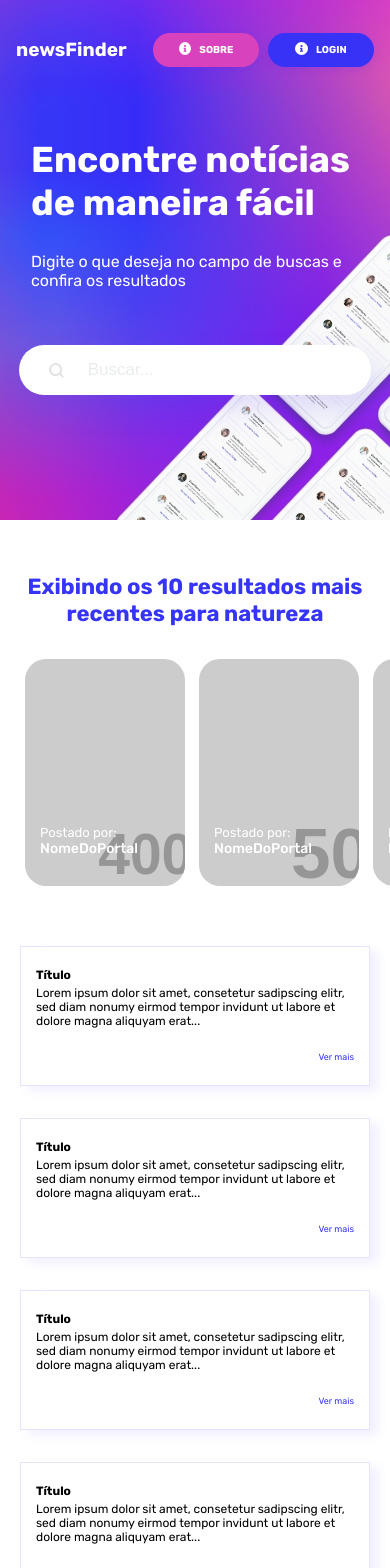
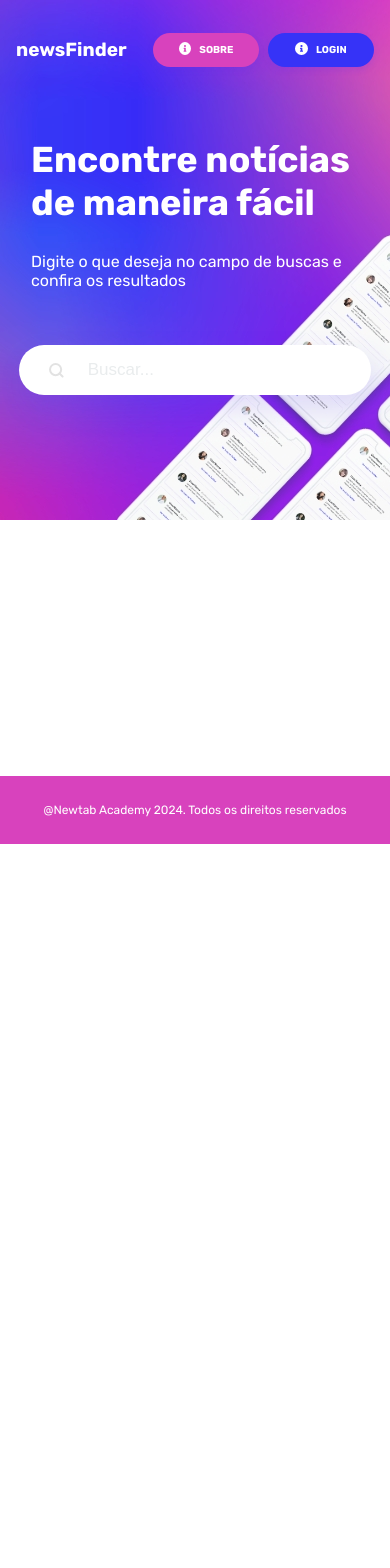
Before and after one commit to andre-rosatto/newtab-newsfinder, a React (Create React App) app: page / in a window 390 px wide. Shown: the top 1568 px of the page. After the commit the page ends 844 px from the top, so only its background shows below. Built offline with nearby package versions, Linux system fonts and the light colour scheme.

Commit message:
implementação da busca

```diff
--- a/src/components/SearchResults.jsx
+++ b/src/components/SearchResults.jsx
@@ -7,7 +7,6 @@ const DESKTOP_THRESHOLD = 750;
 const SearchResults = ({ query, results }) => {
 	const [itemWidth, setItemWidth] = useState(0);
 	const [gap, setGap] = useState(0);
-
 
 	useEffect(() => {
 		const handleResize = () => {
@@ -35,10 +34,21 @@ const SearchResults = ({ query, results }) => {
 					gap={gap}
 					itemWidth={itemWidth}
 					items={results.map((result, idx) =>
-						<div className="carouselItem" onClick={() => handleImageClick(idx)}>
-							<img src={result.image} alt={`imagem ${idx}`} />
+						<div
+							className="carouselItem"
+							onClick={() => handleImageClick(idx)}
+							style={{ backgroundImage: `url("${result.image}")` }}
+						>
+							{/* <img src={result.image} alt={`imagem ${idx}`} /> */}
 							<p>Postado por:
-								<span>{result.author}</span>
+								<a
+									href={result.source.url}
+									rel="noreferrer"
+									target="_blank"
+									onClick={e => e.stopPropagation()}
+								>
+									{result.source.name}
+								</a>
 							</p>
 						</div>
 					)}
@@ -52,9 +62,15 @@ const SearchResults = ({ query, results }) => {
 			{results.length > 0 && <div className="newsCardWrapper">
 				{results.map((result, idx) => <div className="newsCard" key={idx}>
 					<h2>{result.title}</h2>
-					<p>{result.text}</p>
+					<p>{result.content}</p>
 					<div>
-						<a href="/">Ver mais</a>
+						<a
+							href={result.url}
+							rel="noreferrer"
+							target="_blank"
+						>
+							Ver mais
+						</a>
 					</div>
 				</div>)}
 			</div>
--- a/src/css/Carousel.css
+++ b/src/css/Carousel.css
@@ -1,6 +1,7 @@
 .Carousel {
 	height: 100%;
 	position: relative;
+	overscroll-behavior-x: none;
 }
 
 .Carousel__wrapper {
--- a/src/css/SearchResults.css
+++ b/src/css/SearchResults.css
@@ -30,6 +30,8 @@
 	position: relative;
 	overflow: hidden;
 	border-radius: 21px;
+	background-size: cover;
+	background-position: center;
 }
 
 .searchResults div.carouselItem p {
@@ -43,10 +45,12 @@
 	font-weight: normal;
 }
 
-.searchResults div.carouselItem p span {
+.searchResults div.carouselItem p a {
 	display: block;
 	font-size: 21px;
 	font-weight: 500;
+	text-decoration: none;
+	color: white;
 }
 
 /* carrossel de imagens */
@@ -70,7 +74,6 @@
 .searchResults .Carousel__button-disabled {
 	opacity: 0.5;
 	cursor: default;
-	pointer-events: none;
 }
 
 .searchResults .previousButton {
@@ -179,7 +182,7 @@
 		font-size: 13px;
 	}
 
-	.searchResults div.carouselItem p span {
+	.searchResults div.carouselItem p a {
 		font-size: 14px;
 	}
 
--- a/src/pages/Home.jsx
+++ b/src/pages/Home.jsx
@@ -6,73 +6,76 @@ import Navbar from '../components/Navbar';
 import SearchResults from '../components/SearchResults';
 
 // mock de resultados de busca para teste
-const SEARCH_RESULTS = {
-	query: 'natureza',
-	results: [{
-		title: 'Título',
-		text: 'Lorem ipsum dolor sit amet, consetetur sadipscing elitr, sed diam nonumy eirmod tempor invidunt ut labore et dolore magna aliquyam erat...',
-		image: 'https://placehold.co/400x400/333/888',
-		author: 'NomeDoPortal',
-	},
-	{
-		title: 'Título',
-		text: 'Lorem ipsum dolor sit amet, consetetur sadipscing elitr, sed diam nonumy eirmod tempor invidunt ut labore et dolore magna aliquyam erat...',
-		image: 'https://placehold.co/500x400/333/888',
-		author: 'NomeDoPortal',
-	},
-	{
-		title: 'Título',
-		text: 'Lorem ipsum dolor sit amet, consetetur sadipscing elitr, sed diam nonumy eirmod tempor invidunt ut labore et dolore magna aliquyam erat...',
-		image: 'https://placehold.co/400x500/333/888',
-		author: 'NomeDoPortal',
-	},
-	{
-		title: 'Título',
-		text: 'Lorem ipsum dolor sit amet, consetetur sadipscing elitr, sed diam nonumy eirmod tempor invidunt ut labore et dolore magna aliquyam erat...',
-		image: 'https://placehold.co/600x400/333/888',
-		author: 'NomeDoPortal',
-	},
-	{
-		title: 'Título',
-		text: 'Lorem ipsum dolor sit amet, consetetur sadipscing elitr, sed diam nonumy eirmod tempor invidunt ut labore et dolore magna aliquyam erat...',
-		image: 'https://placehold.co/400x600/333/888',
-		author: 'NomeDoPortal',
-	},
-	{
-		title: 'Título',
-		text: 'Lorem ipsum dolor sit amet, consetetur sadipscing elitr, sed diam nonumy eirmod tempor invidunt ut labore et dolore magna aliquyam erat...',
-		image: 'https://placehold.co/800x500/333/888',
-		author: 'NomeDoPortal',
-	},
-	{
-		title: 'Título',
-		text: 'Lorem ipsum dolor sit amet, consetetur sadipscing elitr, sed diam nonumy eirmod tempor invidunt ut labore et dolore magna aliquyam erat...',
-		image: 'https://placehold.co/500x800/333/888',
-		author: 'NomeDoPortal',
-	},
-	{
-		title: 'Título',
-		text: 'Lorem ipsum dolor sit amet, consetetur sadipscing elitr, sed diam nonumy eirmod tempor invidunt ut labore et dolore magna aliquyam erat...',
-		image: 'https://placehold.co/765x334/333/888',
-		author: 'NomeDoPortal',
-	},
-	{
-		title: 'Título',
-		text: 'Lorem ipsum dolor sit amet, consetetur sadipscing elitr, sed diam nonumy eirmod tempor invidunt ut labore et dolore magna aliquyam erat...',
-		image: 'https://placehold.co/445x982/333/888',
-		author: 'NomeDoPortal',
-	},
-	{
-		title: 'Título',
-		text: 'Lorem ipsum dolor sit amet, consetetur sadipscing elitr, sed diam nonumy eirmod tempor invidunt ut labore et dolore magna aliquyam erat...',
-		image: 'https://placehold.co/1000x2345/333/888',
-		author: 'NomeDoPortal',
-	}]
-};
+// const SEARCH_RESULTS = {
+// 	results: [{
+// 		title: 'Título',
+// 		text: 'Lorem ipsum dolor sit amet, consetetur sadipscing elitr, sed diam nonumy eirmod tempor invidunt ut labore et dolore magna aliquyam erat...',
+// 		image: 'https://placehold.co/400x400/333/888',
+// 		author: 'NomeDoPortal',
+// 	},
+// 	{
+// 		title: 'Título',
+// 		text: 'Lorem ipsum dolor sit amet, consetetur sadipscing elitr, sed diam nonumy eirmod tempor invidunt ut labore et dolore magna aliquyam erat...',
+// 		image: 'https://placehold.co/500x400/333/888',
+// 		author: 'NomeDoPortal',
+// 	},
+// 	{
+// 		title: 'Título',
+// 		text: 'Lorem ipsum dolor sit amet, consetetur sadipscing elitr, sed diam nonumy eirmod tempor invidunt ut labore et dolore magna aliquyam erat...',
+// 		image: 'https://placehold.co/400x500/333/888',
+// 		author: 'NomeDoPortal',
+// 	},
+// 	{
+// 		title: 'Título',
+// 		text: 'Lorem ipsum dolor sit amet, consetetur sadipscing elitr, sed diam nonumy eirmod tempor invidunt ut labore et dolore magna aliquyam erat...',
+// 		image: 'https://placehold.co/600x400/333/888',
+// 		author: 'NomeDoPortal',
+// 	},
+// 	{
+// 		title: 'Título',
+// 		text: 'Lorem ipsum dolor sit amet, consetetur sadipscing elitr, sed diam nonumy eirmod tempor invidunt ut labore et dolore magna aliquyam erat...',
+// 		image: 'https://placehold.co/400x600/333/888',
+// 		author: 'NomeDoPortal',
+// 	},
+// 	{
+// 		title: 'Título',
+// 		text: 'Lorem ipsum dolor sit amet, consetetur sadipscing elitr, sed diam nonumy eirmod tempor invidunt ut labore et dolore magna aliquyam erat...',
+// 		image: 'https://placehold.co/800x500/333/888',
+// 		author: 'NomeDoPortal',
+// 	},
+// 	{
+// 		title: 'Título',
+// 		text: 'Lorem ipsum dolor sit amet, consetetur sadipscing elitr, sed diam nonumy eirmod tempor invidunt ut labore et dolore magna aliquyam erat...',
+// 		image: 'https://placehold.co/500x800/333/888',
+// 		author: 'NomeDoPortal',
+// 	},
+// 	{
+// 		title: 'Título',
+// 		text: 'Lorem ipsum dolor sit amet, consetetur sadipscing elitr, sed diam nonumy eirmod tempor invidunt ut labore et dolore magna aliquyam erat...',
+// 		image: 'https://placehold.co/765x334/333/888',
+// 		author: 'NomeDoPortal',
+// 	},
+// 	{
+// 		title: 'Título',
+// 		text: 'Lorem ipsum dolor sit amet, consetetur sadipscing elitr, sed diam nonumy eirmod tempor invidunt ut labore et dolore magna aliquyam erat...',
+// 		image: 'https://placehold.co/445x982/333/888',
+// 		author: 'NomeDoPortal',
+// 	},
+// 	{
+// 		title: 'Título',
+// 		text: 'Lorem ipsum dolor sit amet, consetetur sadipscing elitr, sed diam nonumy eirmod tempor invidunt ut labore et dolore magna aliquyam erat...',
+// 		image: 'https://placehold.co/1000x2345/333/888',
+// 		author: 'NomeDoPortal',
+// 	}]
+// };
+
+const SEARCH_API_URL = 'https://gnews.io/api/v4/search';
+const SEARCH_API_KEY = '9327490b8ff243c91b713513fc0e6c2b';
 
 const Home = () => {
 	const [searchText, setSearchText] = useState('');
-	const [searchResults] = useState(SEARCH_RESULTS);
+	const [searchResults, setSearchResults] = useState();
+	const [searchQuery, setSearchQuery] = useState(null);
 
 	const handleSearchChange = (e) => {
 		setSearchText(e.target.value.trimStart().substring(0, 20));
@@ -80,6 +83,17 @@ const Home = () => {
 
 	const handleSearchSubmit = (e) => {
 		e.preventDefault();
+		setSearchQuery(null);
+		const abortController = new AbortController();
+		fetch(`${SEARCH_API_URL}?q=${searchText}&max=10&apikey=${SEARCH_API_KEY}`, { signal: abortController.signal })
+			.then(res => res.json())
+			.then(data => {
+				setSearchResults(data.articles);
+				setSearchQuery(searchText);
+				console.log(data);
+			}).catch(() => {
+				abortController.abort();
+			});
 	}
 
 	return (
@@ -107,8 +121,7 @@ const Home = () => {
 			</form>
 
 			{/* resultados da busca */}
-			{searchResults?.query && <SearchResults query={searchResults.query} results={searchResults.results} />}
-
+			{searchQuery && <SearchResults query={searchQuery} results={searchResults} />}
 			{/* rodapé */}
 			<Footer />
 		</div>
```
